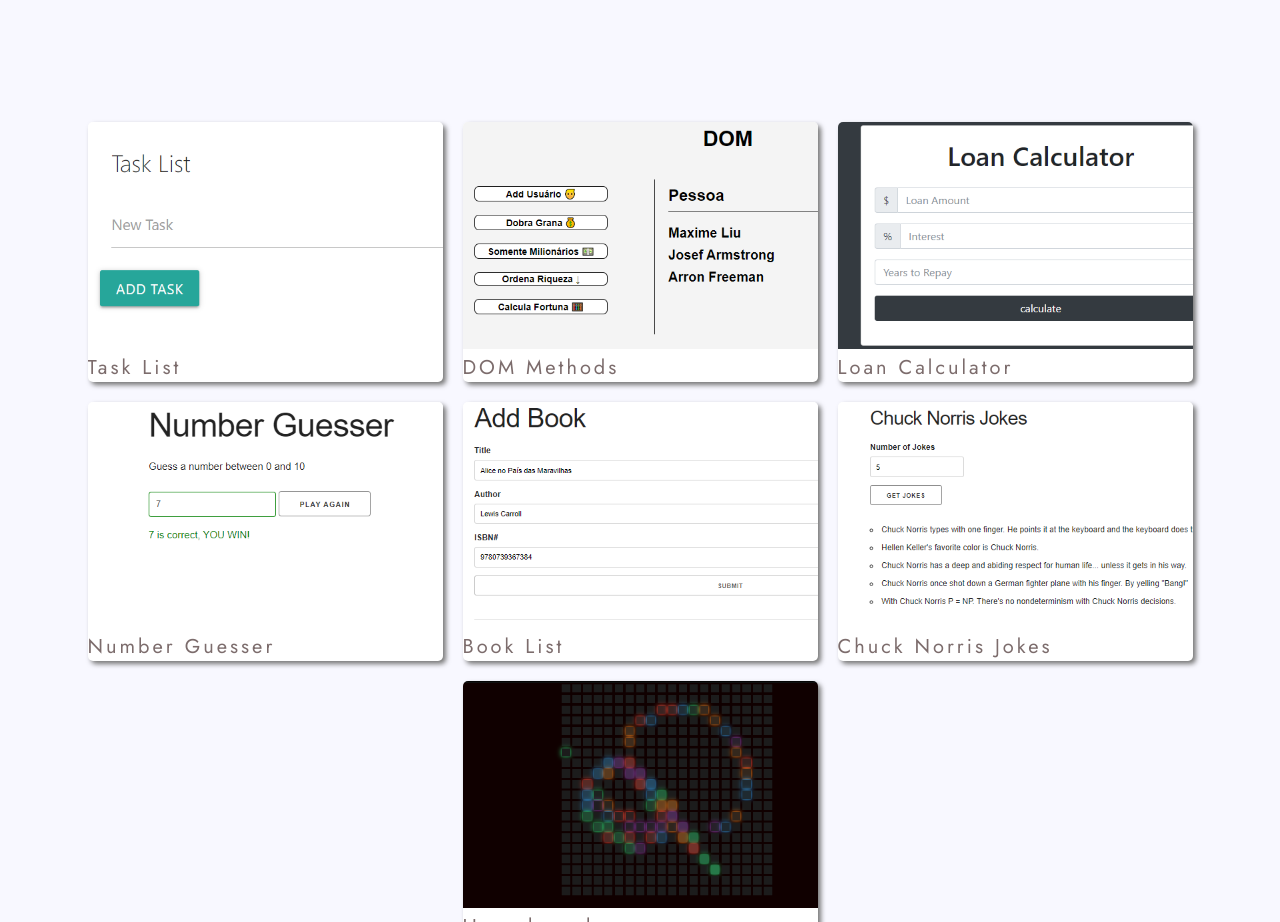
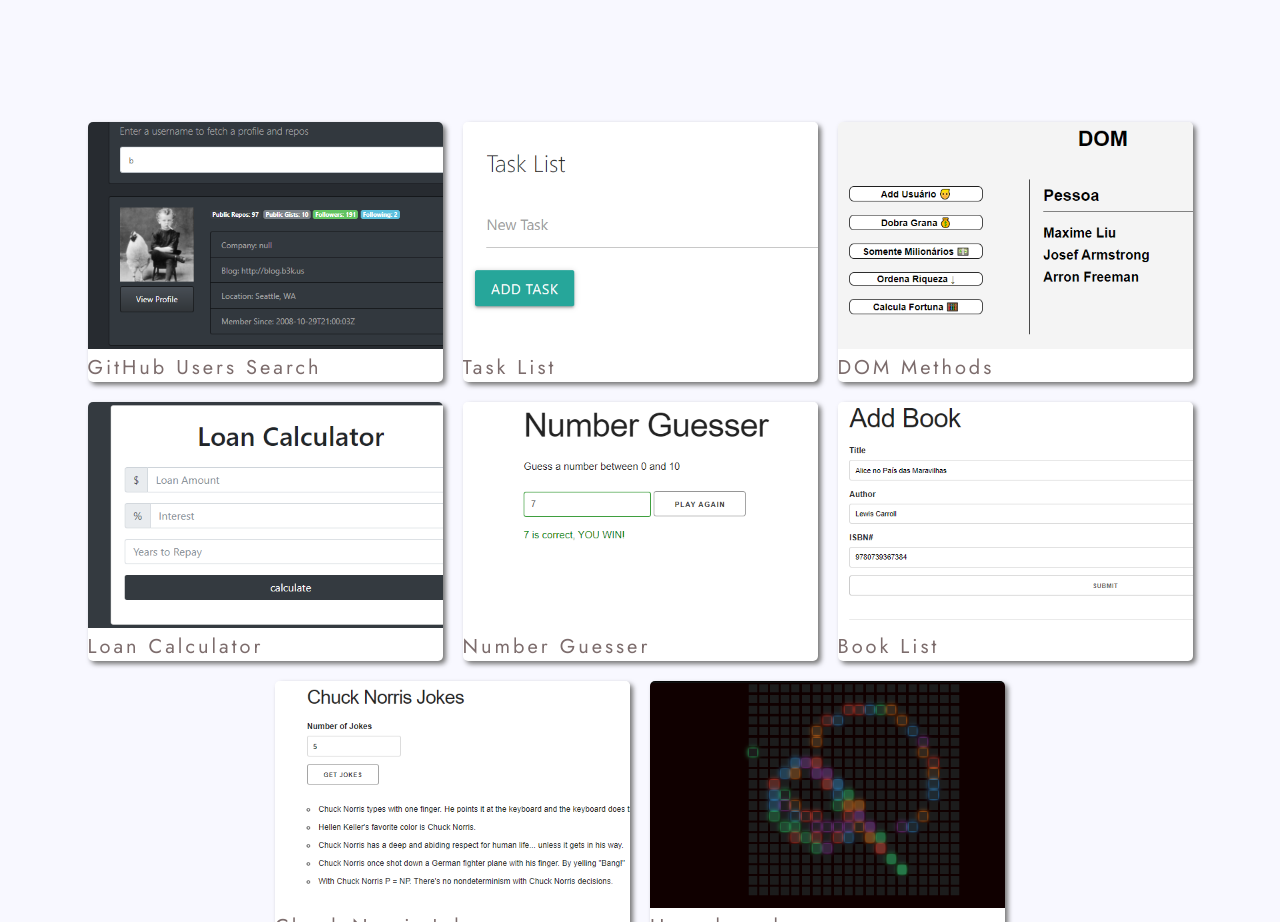
Before and after one commit to videfernandes/videfernandes.github.io, a plain HTML site: page index.html in a window 1280 px wide. Shown: the part 2060-2982 px from the top of the page. Drawn offline with Linux system fonts and the light colour scheme.

Commit message:
add github search project

```diff
--- a/index.html
+++ b/index.html
@@ -129,6 +129,15 @@
 
             <ul class="projects-list">
                 <li class="project-item">
+                    <a href="https://videfernandes.github.io/github-finder/" class="link" target="_blank">
+                        <figure class="project-portrait">
+
+                            <img class="project-img" src="/images/gitfinder600340.png" alt="imagem do projeto">
+                            <figcaption class="project-name">GitHub Users Search</figcaption>
+                        </figure>
+                    </a>
+                </li>
+                <li class="project-item">
                     <a href="https://videfernandes.github.io/task-list/" class="link" target="_blank">
                         <figure class="project-portrait">
 
```
Also changed, not shown: images/gitfinder600340.png (added).
